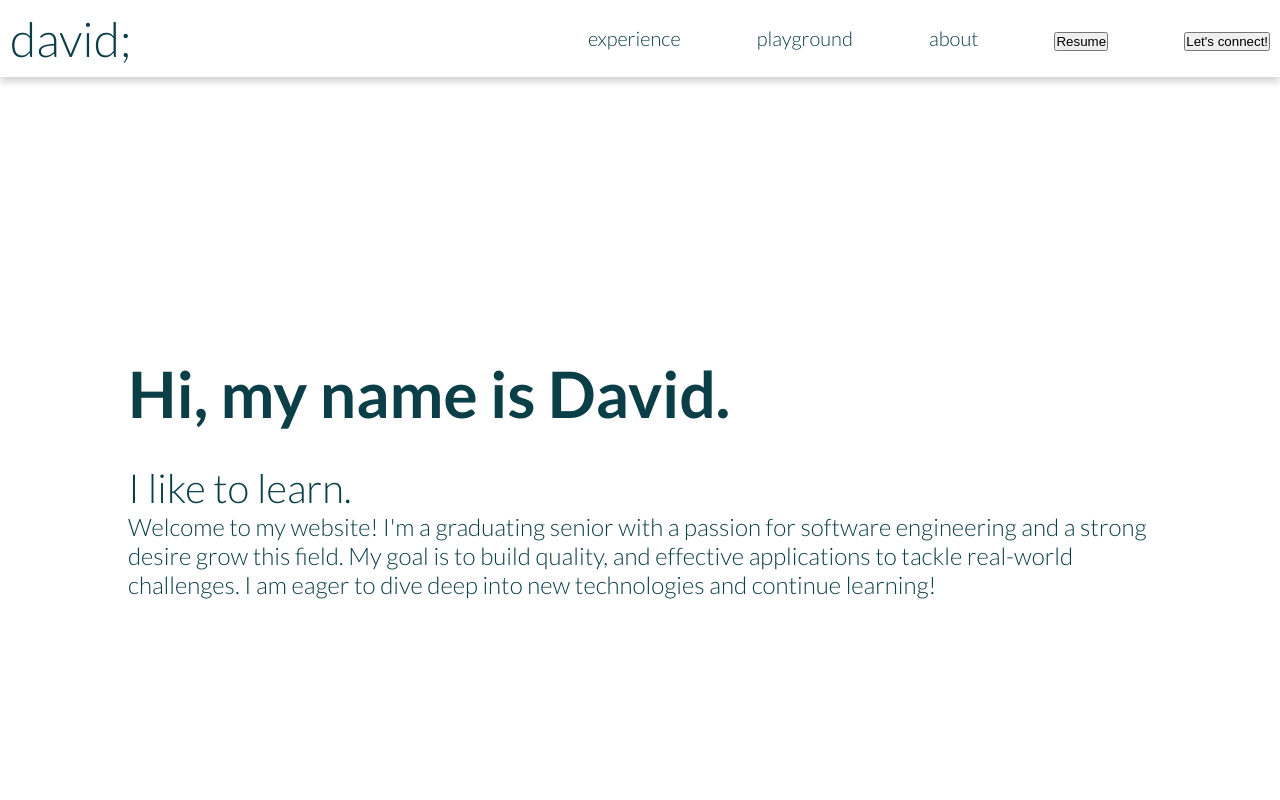
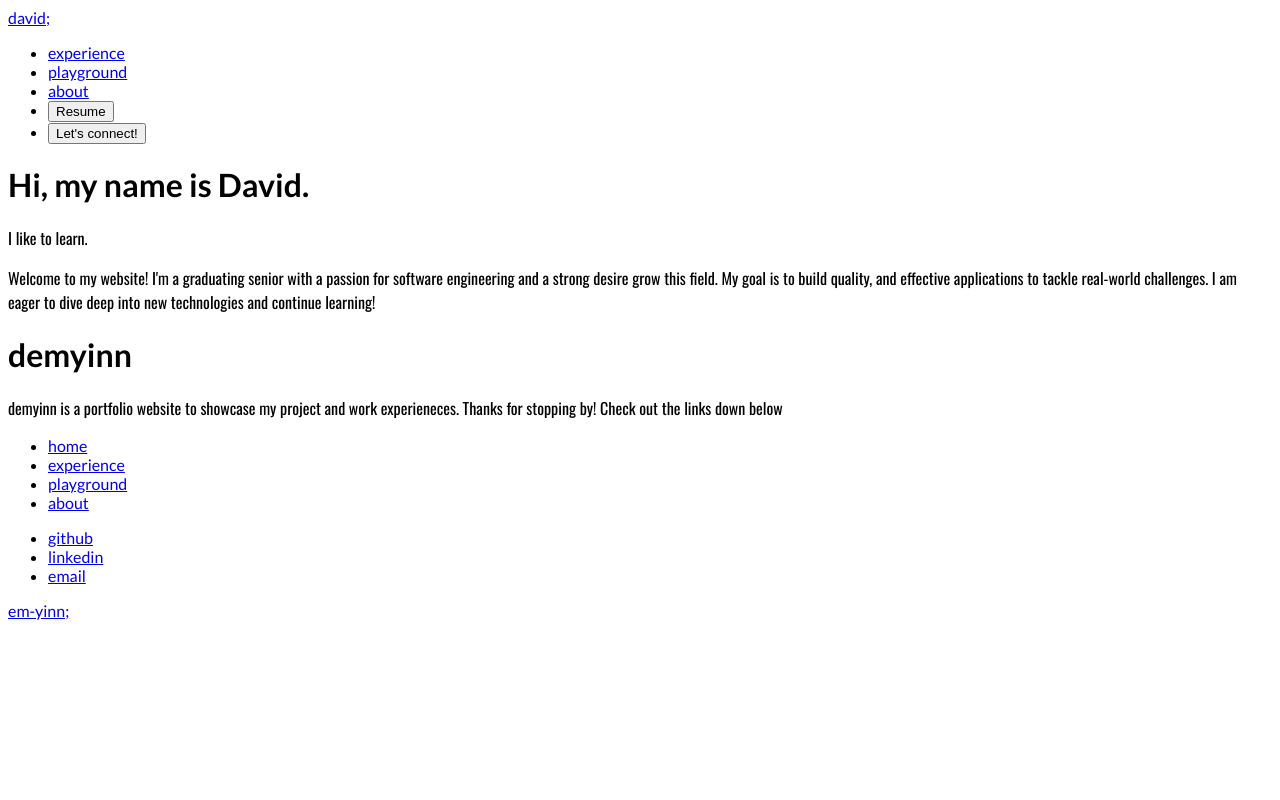
Before and after one commit to demyinn00/portfolio, a plain HTML site: page index.html in a window 1280 px wide. Shown: the top 800 px of the page. Drawn offline with nearby package versions, Linux system fonts and the light colour scheme.

Commit message:
saving work

```diff
--- /dev/null
+++ b/css/re_main.css
@@ -0,0 +1,12 @@
+:root {
+  --primary-color: #0b3f47;
+  font-family: 'Lato';
+}
+
+p {
+  font-family: 'Oswald', sans-serif;
+}
+
+html {
+
+}
--- a/index.html
+++ b/index.html
@@ -8,9 +8,17 @@
 
     <link rel="preconnect" href="https://fonts.googleapis.com">
     <link rel="preconnect" href="https://fonts.gstatic.com" crossorigin>
-    <link href="https://fonts.googleapis.com/css2?family=Lato:wght@300;700&family=Lora:wght@500;600&display=swap" rel="stylesheet">
-    <link rel="stylesheet" type="text/css" href="/css/main.css">
-    <link rel="stylesheet" type="text/css" href="/css/home.css">
+
+
+    <link rel="preconnect" href="https://fonts.googleapis.com">
+    <link rel="preconnect" href="https://fonts.gstatic.com" crossorigin>
+    <link href="https://fonts.googleapis.com/css2?family=Lato:ital,wght@0,300;0,400;0,700;1,300&family=Oswald:wght@300;400;500&display=swap" rel="stylesheet">
+
+    <!-- <link href="https://fonts.googleapis.com/css2?family=Lato:wght@300;700&family=Lora:wght@500;600&display=swap" rel="stylesheet"> -->
+
+    <link rel="stylesheet" type="text/css" href="/css/re_main.css">
+    <!-- <link rel="stylesheet" type="text/css" href="/css/main.css">
+    <link rel="stylesheet" type="text/css" href="/css/home.css">  -->
   </head>
 
   <body>
```
